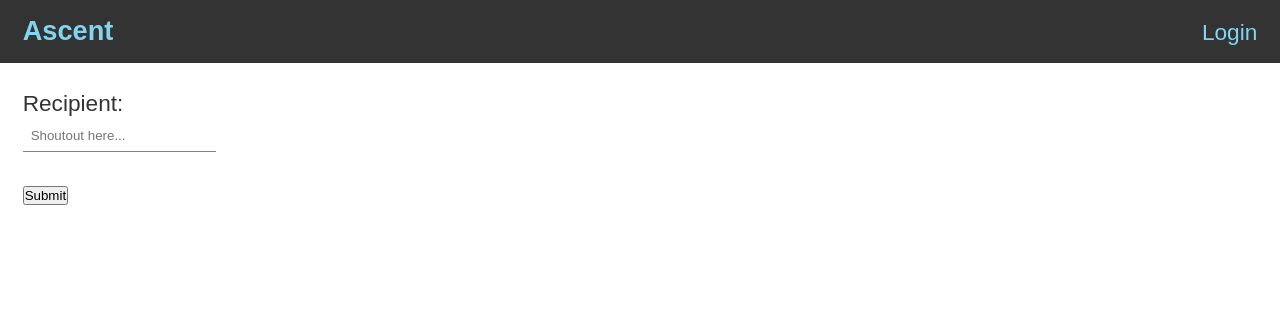
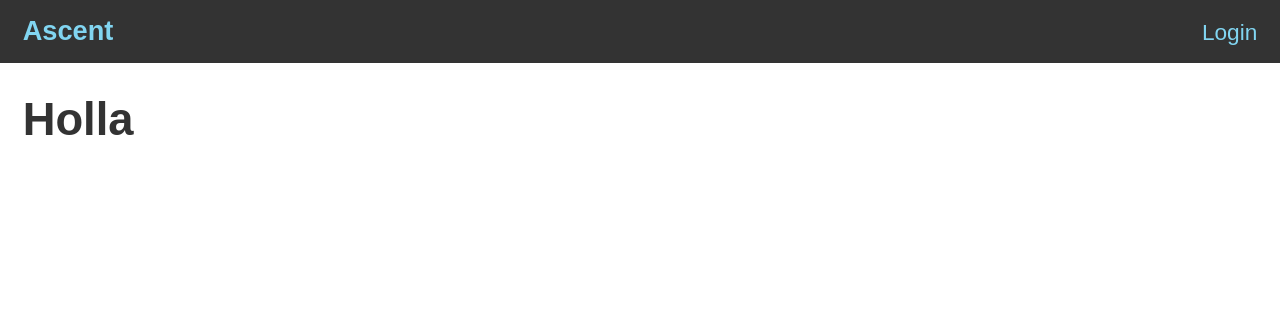
Before and after one commit to william-warren/ascent, a Django app: page /shoutouts/ in a window 1280 px wide. Shown: the top 323 px of the page. Run offline with Django 3.2, Linux system fonts and the light colour scheme.

Commit message:
removed html form

```diff
--- a/templates/shoutouts.html
+++ b/templates/shoutouts.html
@@ -1,9 +1,10 @@
 {% extends 'base.html' %}
 {% block content %}
-<form action="{% url 'shoutouts' %}" method="POST">
+<h1>Holla</h1>
+<!-- <form action="{% url 'shoutouts' %}" method="POST">
     {% csrf_token %}
     <label for="recipient">Recipient: </label>
     <input type="text" name="shoutout" id="shoutout" placeholder="Shoutout here..."></textarea>
-    <button>Submit</button>
-</form>
+    <button>Submit</button> -->
+<!-- </form> -->
 {% endblock content %}
```
